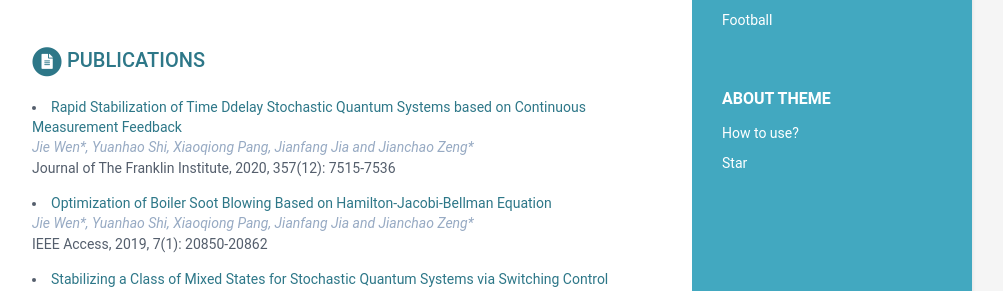
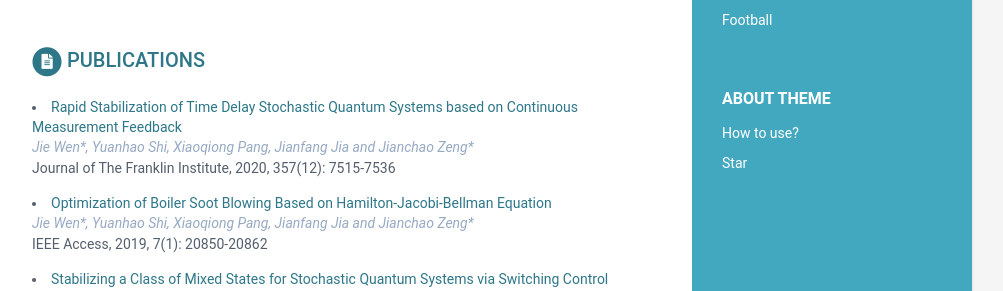
Before and after one commit to wenjie015/wenjie, a Jekyll site: the page built from index.html, in a window 1280 px wide. Shown: the part 847-1138 px from the top of the page, without its empty margins (168-1171 px from the left). Built offline with Jekyll 4.4.1, drawn with Linux system fonts in a browser that asks for light colours.

Commit message:
Update data.yml

```diff
--- a/_data/data.yml
+++ b/_data/data.yml
@@ -55,7 +55,7 @@ projects:
 publications:
     title: Publications
     papers:
-      - title: Rapid Stabilization of Time Ddelay Stochastic Quantum Systems based on Continuous Measurement Feedback
+      - title: Rapid Stabilization of Time Delay Stochastic Quantum Systems based on Continuous Measurement Feedback
         link: https://doi.org/10.1016/j.jfranklin.2020.05.016
         authors: Jie Wen*, Yuanhao Shi, Xiaoqiong Pang, Jianfang Jia and Jianchao Zeng*
         conference: "Journal of The Franklin Institute, 2020, 357(12): 7515-7536"
```
